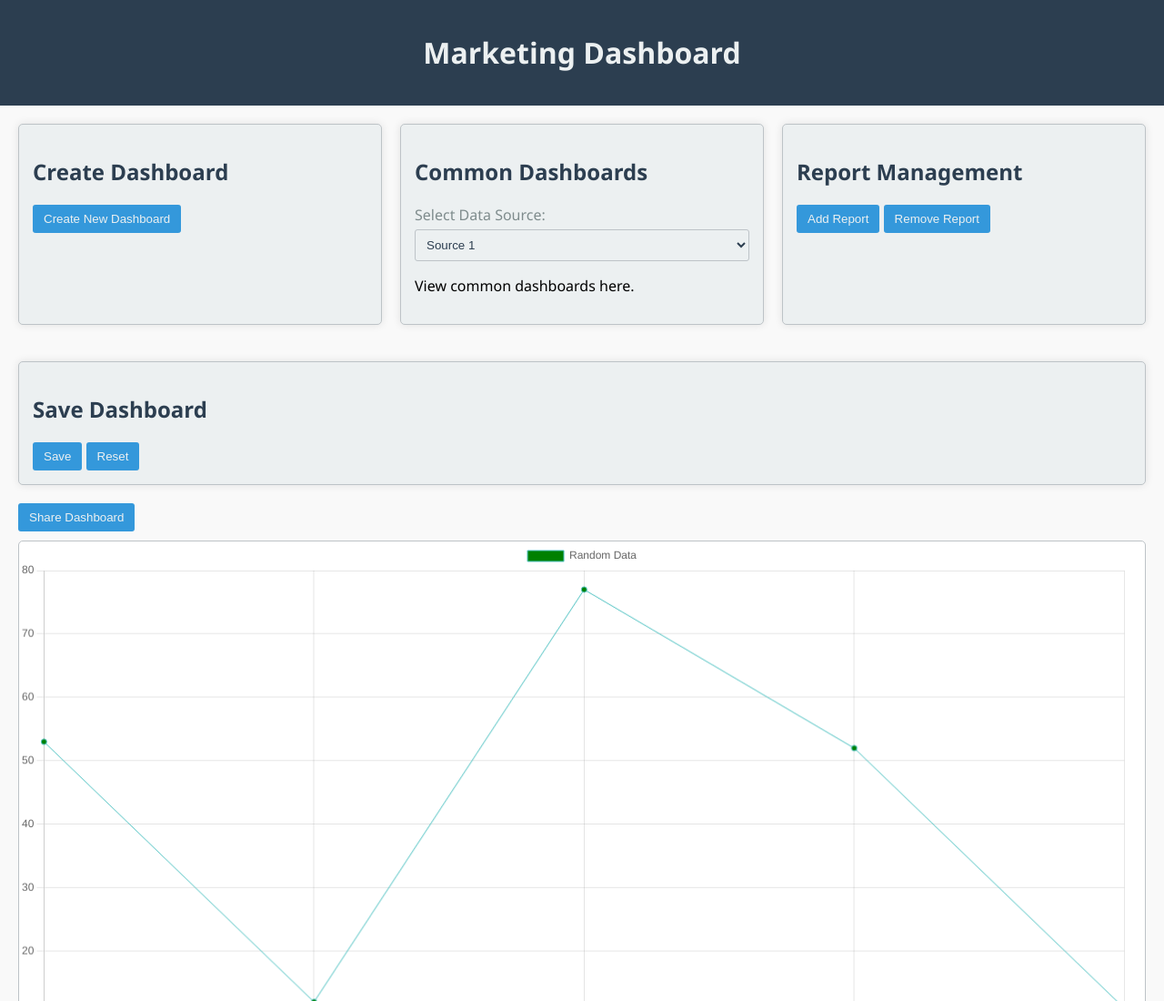
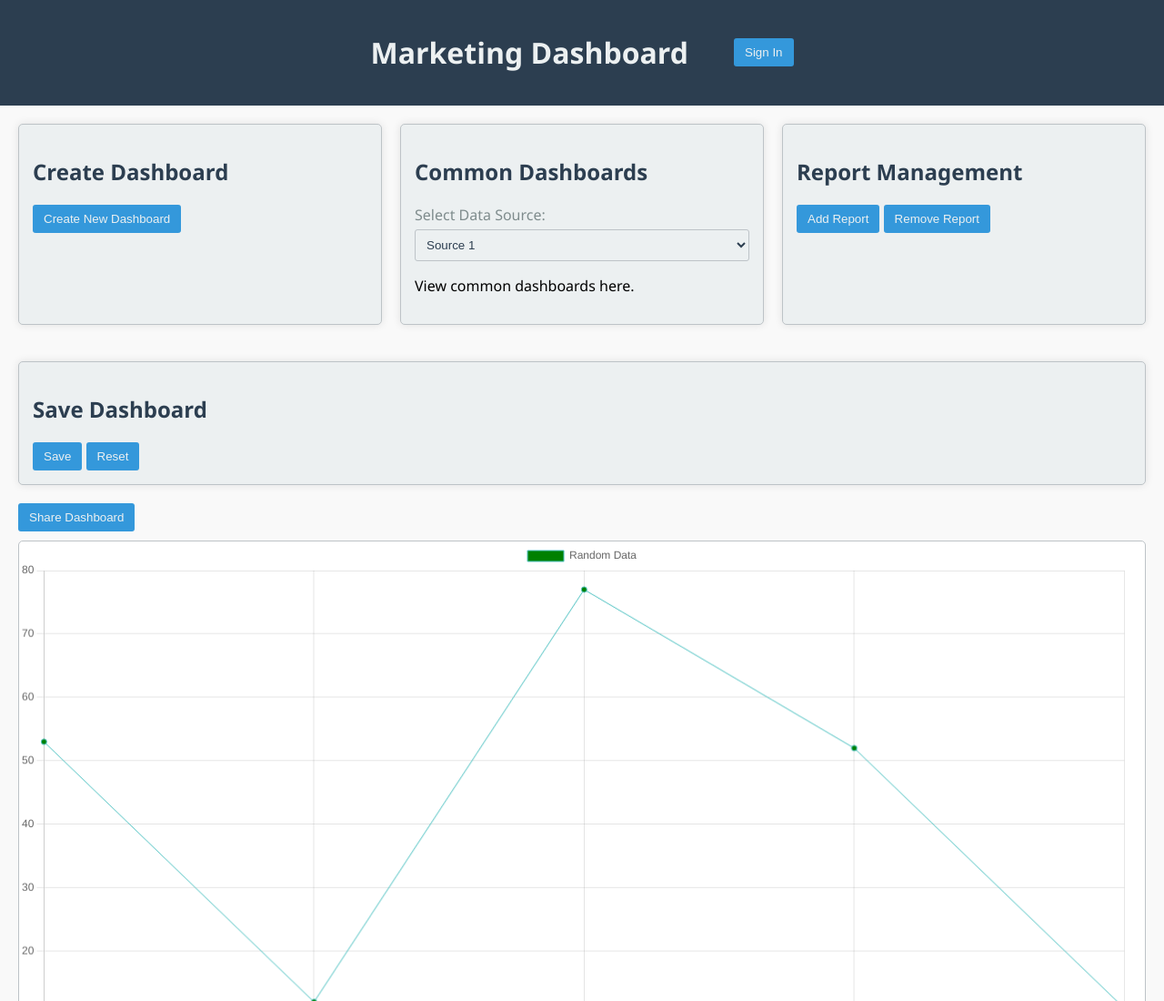
Before and after one commit to nikagelo/BA_Visual, a plain HTML site: page index.html in a window 1280 px wide. Shown: the top 1100 px of the page at 91% size. Drawn offline with nearby package versions, Linux system fonts and the light colour scheme.

Commit message:
added sign in button

```diff
--- a/index.html
+++ b/index.html
@@ -14,10 +14,14 @@
       }
 
       header {
+        display: flex;
         background-color: #2c3e50;
         color: #ecf0f1;
         padding: 15px;
         text-align: center;
+        justify-content: center;
+        align-items: center;
+        gap: 50px;
       }
 
       main {
@@ -156,6 +160,7 @@
   <body>
     <header>
       <h1>Marketing Dashboard</h1>
+      <button>Sign In</button>
     </header>
 
     <main>
```
